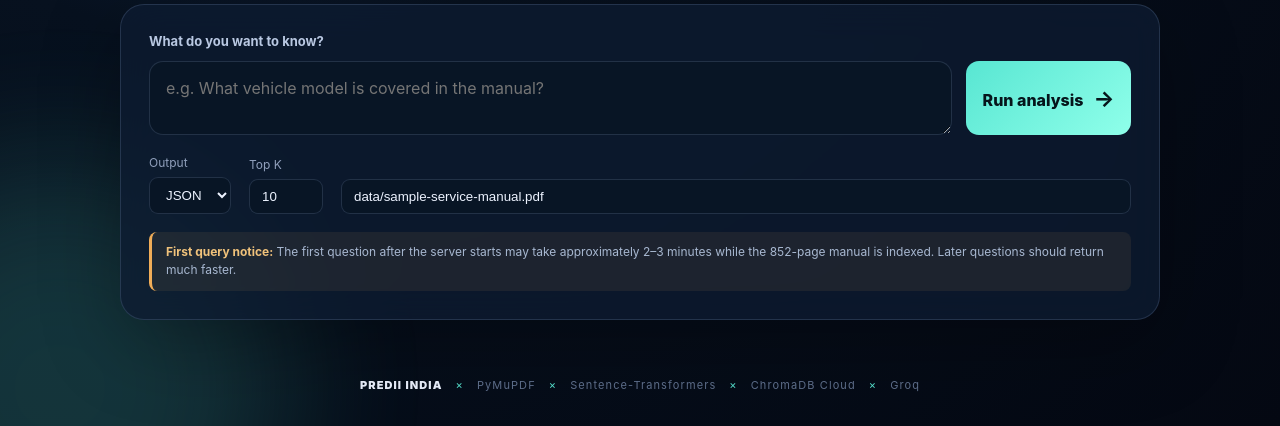
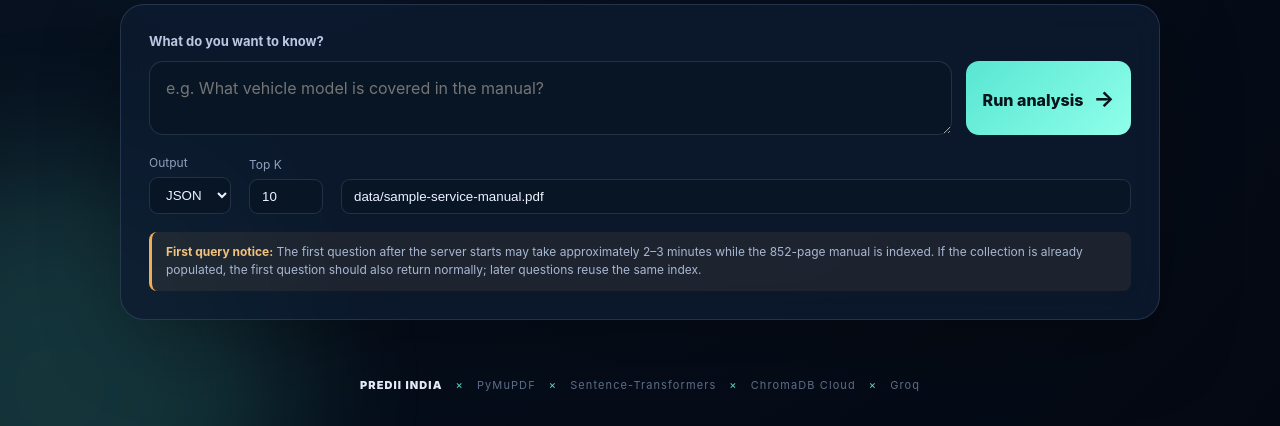
Before and after one commit to abhishek786216/Predii-india, a Flask app: page / in a window 1280 px wide. Shown: the part 474-900 px from the top of the page. Run offline with Flask 3, Linux system fonts and the light colour scheme.

Commit message:
Handle slow first query and reuse indexed collection

```diff
--- a/templates/index.html
+++ b/templates/index.html
@@ -41,7 +41,8 @@
       <p class="query-notice">
         <strong>First query notice:</strong> The first question after the server
         starts may take approximately 2–3 minutes while the 852-page manual is
-        indexed. Later questions should return much faster.
+        indexed. If the collection is already populated, the first question
+        should also return normally; later questions reuse the same index.
       </p>
     </section>
 
@@ -141,7 +142,12 @@
             pdf: document.querySelector("#pdf").value
           })
         });
-        latest = await response.json();
+        const responseText = await response.text();
+        try {
+          latest = responseText ? JSON.parse(responseText) : {};
+        } catch {
+          throw new Error(`Server returned an invalid response (${response.status}).`);
+        }
         if (!response.ok) throw new Error(latest.error || "Request failed.");
         output.textContent = format.value === "json"
           ? JSON.stringify(latest.records, null, 2)
--- a/web_app.py
+++ b/web_app.py
@@ -34,7 +34,11 @@ def get_indexed_store(pdf_path):
     with _index_lock:
         if _indexed_pdf != signature:
             store = VectorStore()
-            pages, chunks = index_pdf(store, resolved_path)
+            existing_chunks = store.collection.count()
+            if existing_chunks:
+                pages, chunks = 0, existing_chunks
+            else:
+                pages, chunks = index_pdf(store, resolved_path)
             _indexed_pdf = signature
             _indexed_store = store
             _indexed_stats = {"pages": pages, "chunks": chunks}
```
